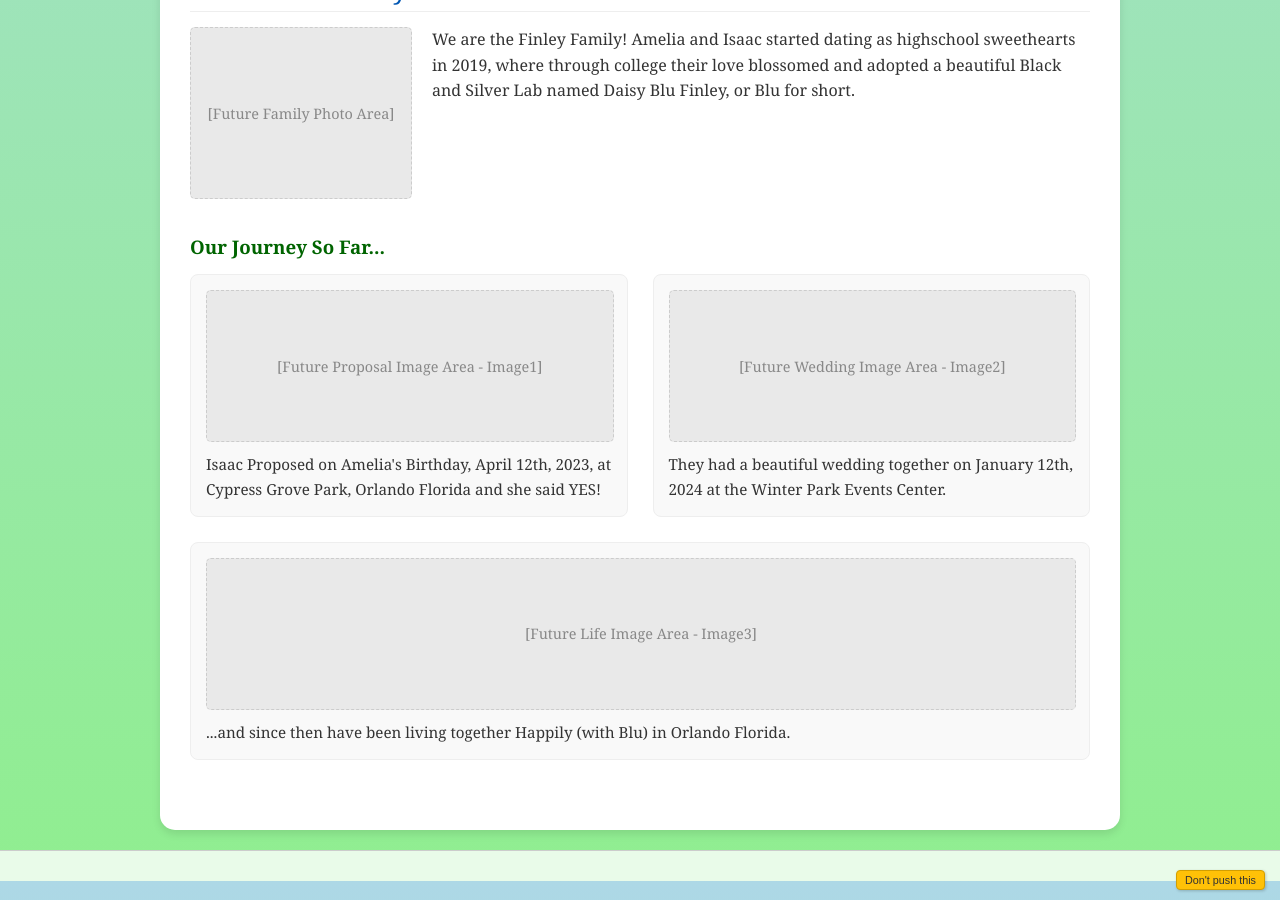
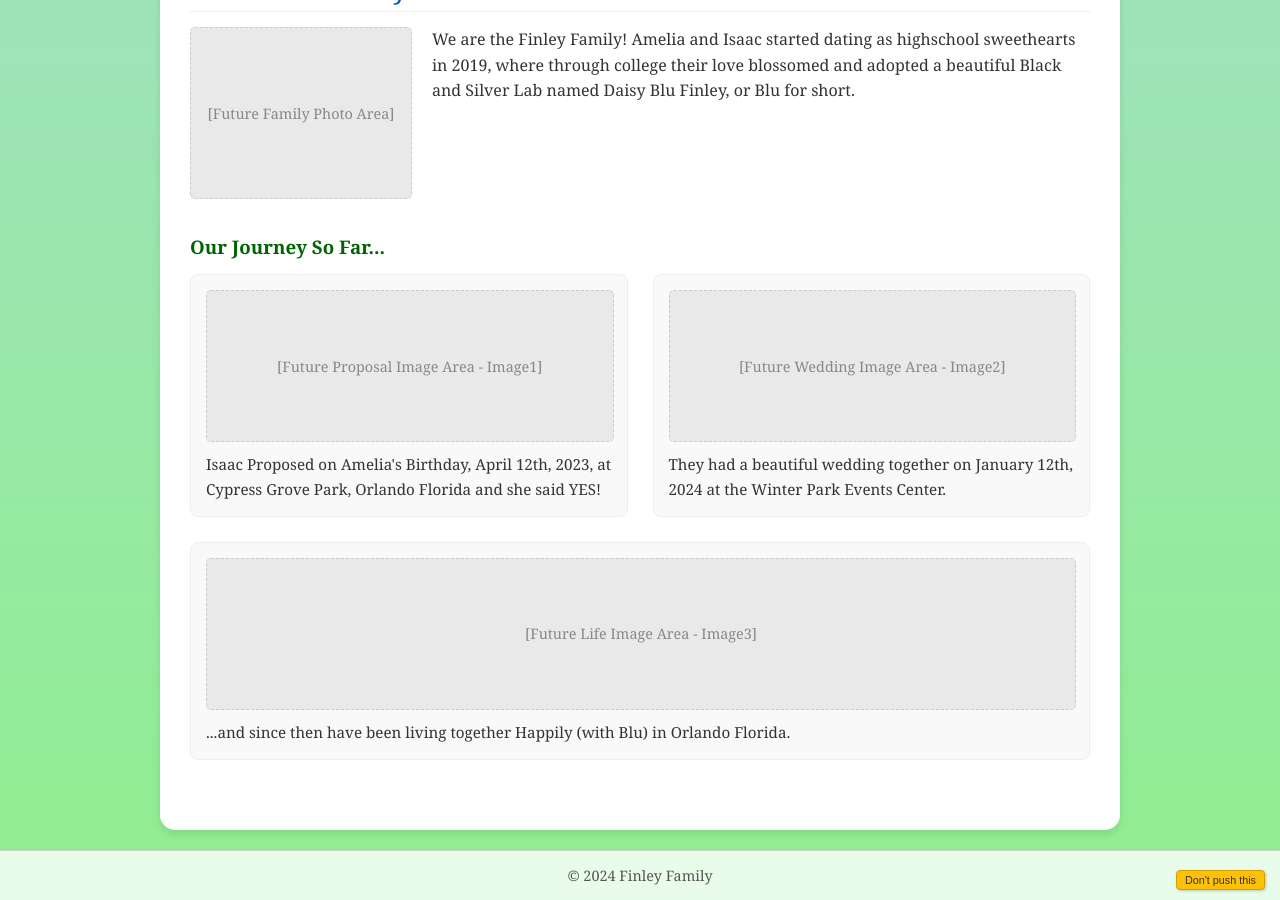
Before and after one commit to FinleyFamilyMan/MyWebsite, a Jekyll site: the page built from index.md, in a window 1280 px wide and 900 px high, scrolled down 969 px. Built offline with Jekyll 4.4.1, drawn with Linux system fonts in a browser that asks for light colours; part of the change alters nothing that is shown.

Commit message:
Update default.html

```diff
--- a/_layouts/default.html
+++ b/_layouts/default.html
@@ -5,7 +5,7 @@
     <meta name="viewport" content="width=device-width, initial-scale=1.0">
     <title>{{ page.title | default: site.title }}</title>
     <link rel="stylesheet" href="{{ "/assets/css/style.css" | relative_url }}">
-    </head>
+</head>
 <body>
     <header>
         <h1>{{ site.title }}</h1>
@@ -13,16 +13,18 @@
             <a href="{{ "/" | relative_url }}" {% if page.url == "/" %}class="active"{% endif %}>Home</a>
             <a href="{{ "/photos/" | relative_url }}" {% if page.url == "/photos/" or page.url contains "/albums/" %}class="active"{% endif %}>Photos</a>
             <a href="{{ "/blog/" | relative_url }}" {% if page.url == "/blog/" or page.layout == "post" %}class="active"{% endif %}>Blog</a>
-            <a href="{{ "/recipes/" | relative_url }}" {% if page.url == "/recipes/" or page.layout == "recipe" %}class="active"{% endif %}>Recipes</a>
+            <a href="{{ "/recipes/" | relative_url }}" {% if page.url == "/recipes/" or page.url == "/tags/" or page.layout == "recipe" or page.layout == "tag_page" %}class="active"{% endif %}>Recipes</a>
         </nav>
     </header>
 
     <main>
         <div class="content-wrapper">
-            {{ content }} </div>
+            {{ content }}
+        </div>
     </main>
 
     <footer>
+        &copy; 2024 Finley Family
         <div class="silly-button-container">
           <button id="dont-push-button">Don't push this</button>
           <div id="silly-image-popup" class="silly-image-popup" style="display: none;">
@@ -30,7 +32,42 @@
             <button id="close-silly-popup">Close</button>
           </div>
         </div>
-    </body>
     </footer>
+
+    <script>
+      document.addEventListener('DOMContentLoaded', function() {
+        const sillyButton = document.getElementById('dont-push-button');
+        const sillyPopup = document.getElementById('silly-image-popup');
+        const closeButton = document.getElementById('close-silly-popup');
+        const sillyImage = document.getElementById('silly-image'); // Get image element
+
+        // Function to update the image source (you'll call this when you have the real image)
+        // function setSillyImageSource(newSrc) {
+        //   if (sillyImage) {
+        //     sillyImage.src = newSrc;
+        //   }
+        // }
+        // Example usage later (don't uncomment now):
+        // setSillyImageSource("{{ '/assets/images/your-actual-silly-image.gif' | relative_url }}");
+
+
+        if (sillyButton && sillyPopup && closeButton) {
+          sillyButton.addEventListener('click', function() {
+            sillyPopup.style.display = 'flex'; // Show the popup
+          });
+
+          closeButton.addEventListener('click', function() {
+            sillyPopup.style.display = 'none'; // Hide the popup
+          });
+
+          // Optional: Click outside the image (on the semi-transparent background) to close
+          sillyPopup.addEventListener('click', function(event) {
+             if (event.target === sillyPopup) { // Clicked on background, not image/button
+                sillyPopup.style.display = 'none';
+             }
+          });
+        }
+      });
+    </script>
 </body>
 </html>
```
